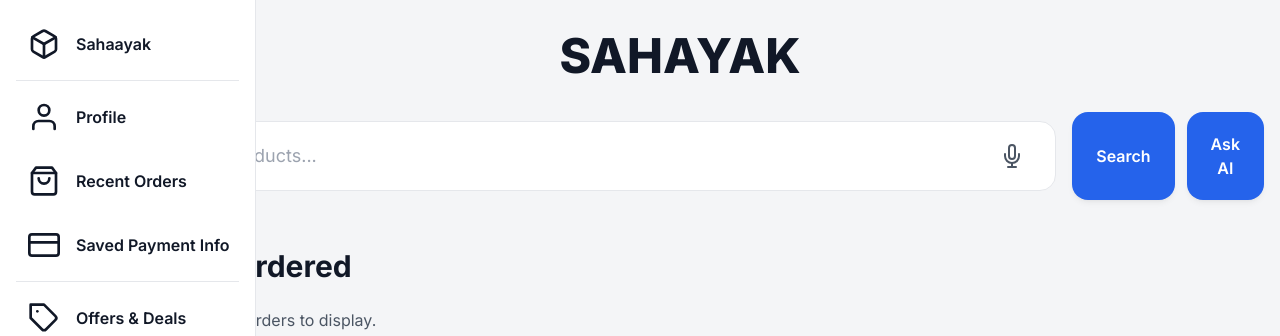
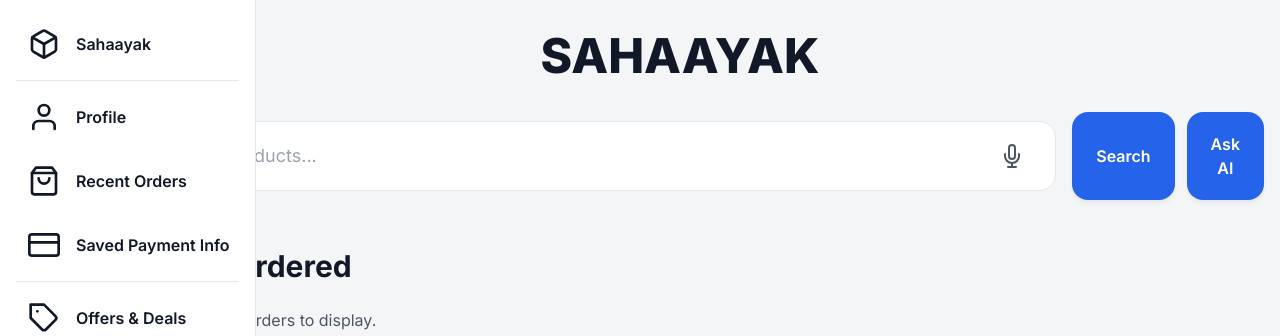
Before and after one commit to vinitgirdhar/Sahaayak, a Flask app: page /vendor/dashboard in a window 1280 px wide. Shown: the top 336 px of the page. Run offline with Flask 3, Linux system fonts and the light colour scheme; the visitor is signed in with stand-in values (Sample User, id 1); data comes from the database, SQL or seed files in the repository; data that the repository does not hold is empty; some libraries are stand-ins or nearby versions.

Commit message:
fix: correct spelling of "Sahaayak" to "Sahaayak" in vendor dashboard title

```diff
--- a/my_app/templates/modern_vendor_dashboard.html
+++ b/my_app/templates/modern_vendor_dashboard.html
@@ -9,7 +9,7 @@
 
 <!-- Centered Page Title (dashboard-specific) -->
 <div class="mb-8 text-center">
-    <h1 class="text-4xl md:text-5xl font-extrabold" style="color: var(--text-primary);">SAHAYAK</h1>
+    <h1 class="text-4xl md:text-5xl font-extrabold" style="color: var(--text-primary);">SAHAAYAK</h1>
     <!-- Small helper: glass filter button styles -->
     <style>
         .glass-filter-btn {
```
